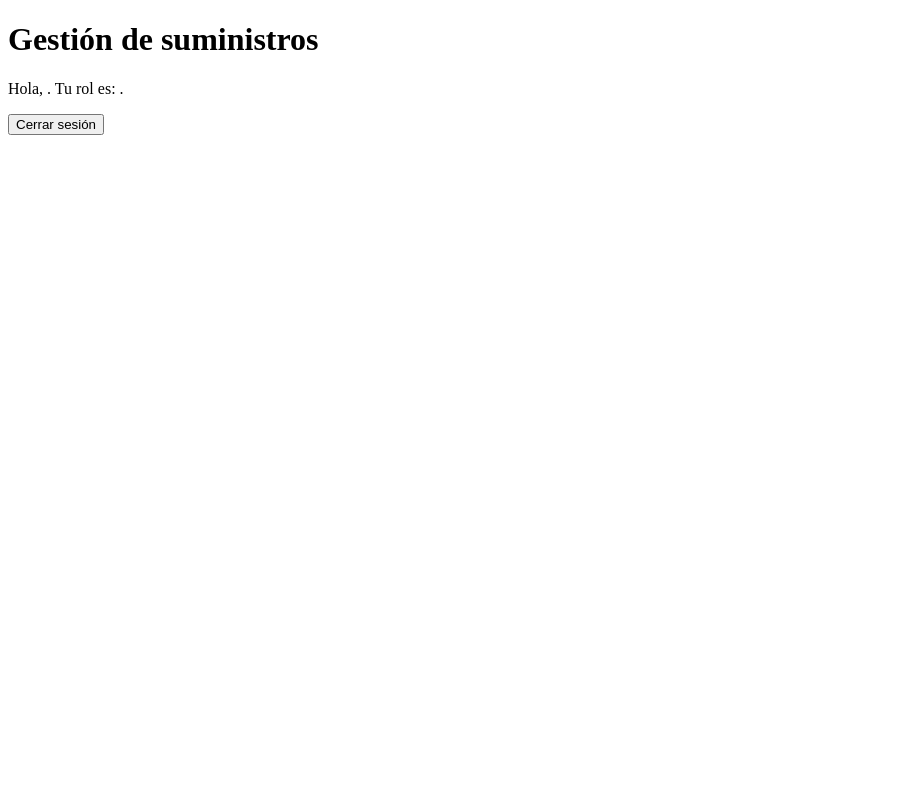
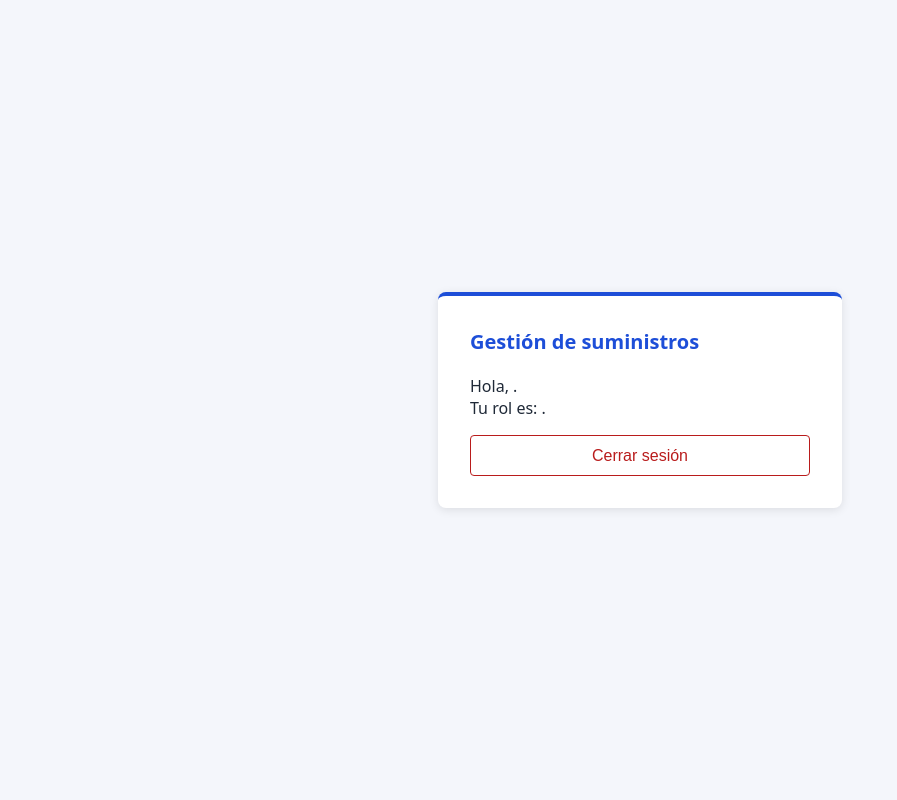
Before and after one commit to ingenierodesarrollo/Gestion_de_suministros, a Django app: page / in a window 1280 px wide. Shown: the whole page, without its empty margins (0-897 px from the left). Run offline with Django 5.2, Linux system fonts and the light colour scheme; the visitor is signed in with stand-in values (Sample User, id 1).

Commit message:
Login e inicio

```diff
--- /dev/null
+++ b/static/css/estilos.css
@@ -0,0 +1,54 @@
+:root {
+  --azul: #1d4ed8;
+  --azul-claro: #dbeafe;
+  --rojo: #b91c1c;
+  --fondo: #f4f6fb;
+}
+
+body {
+  font-family: system-ui, sans-serif;
+  background: var(--fondo);
+  margin: 0;
+  color: #1f2937;
+}
+
+.centrado {
+  display: flex;
+  min-height: 100vh;
+  align-items: center;
+  justify-content: center;
+}
+
+.tarjeta {
+  background: #fff;
+  padding: 2rem;
+  border-radius: 8px;
+  width: 340px;
+  border-top: 4px solid var(--azul);
+  box-shadow: 0 2px 10px rgba(0, 0, 0, 0.1);
+}
+
+h1 { color: var(--azul); font-size: 1.25rem; margin: 0 0 1.25rem; }
+
+input[type="text"], input[type="email"], input[type="password"] {
+  width: 100%;
+  box-sizing: border-box;
+  padding: 0.55rem;
+  border: 1px solid #c3c8d4;
+  border-radius: 4px;
+}
+
+button {
+  width: 100%;
+  padding: 0.65rem;
+  background: var(--azul);
+  color: #fff;
+  border: 0;
+  border-radius: 4px;
+  font-size: 1rem;
+  cursor: pointer;
+}
+
+button.salir { background: #fff; color: var(--rojo); border: 1px solid var(--rojo); }
+
+.error { color: var(--rojo); font-size: 0.9rem; }
--- a/templates/inicio.html
+++ b/templates/inicio.html
@@ -1,14 +1,18 @@
+{% load static %}
 <!doctype html>
 <html lang="es">
 <head>
   <title>Inicio · Gestión de suministros</title>
+  <link rel="stylesheet" href="{% static 'css/estilos.css' %}">
 </head>
-<body>
-  <h1>Gestión de suministros</h1>
-  <p>Hola, {{ user.nombre }}. Tu rol es: {{ user.get_rol_display }}.</p>
-  <form method="post" action="{% url 'logout' %}">
-    {% csrf_token %}
-    <button type="submit">Cerrar sesión</button>
-  </form>
+<body class="centrado">
+  <div class="tarjeta">
+    <h1>Gestión de suministros</h1>
+    <p>Hola, {{ user.nombre }}.<br>Tu rol es: {{ user.get_rol_display }}.</p>
+    <form method="post" action="{% url 'logout' %}">
+      {% csrf_token %}
+      <button type="submit" class="salir">Cerrar sesión</button>
+    </form>
+  </div>
 </body>
 </html>
```
Also changed, not shown: templates/cuentas/login.html (+8 -4 lines).
